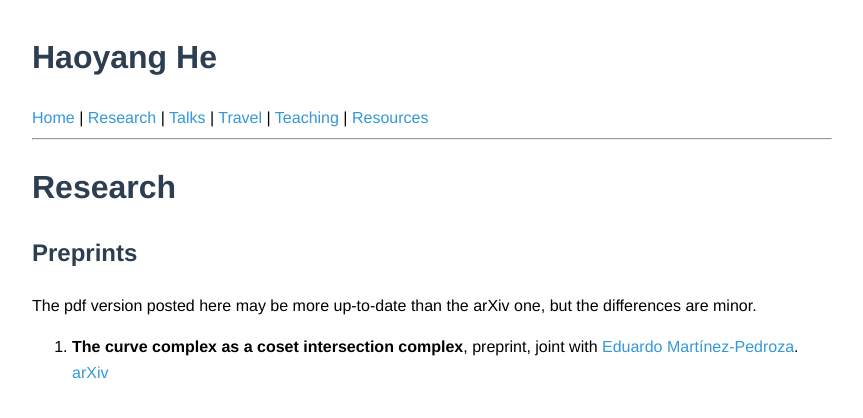
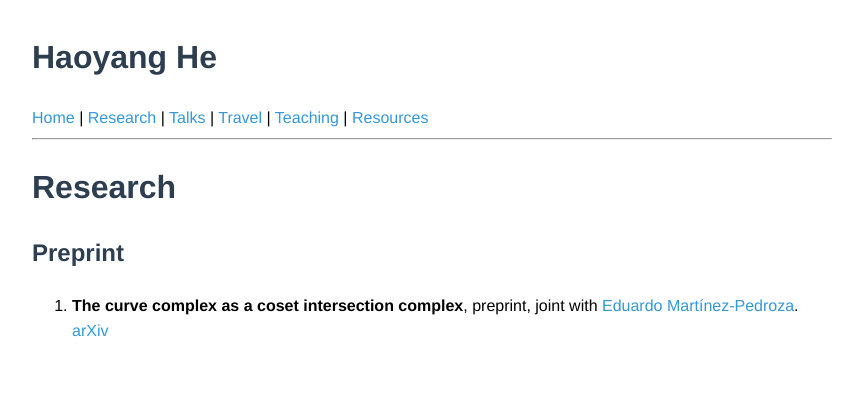
Before and after one commit to haoyang-he/haoyang-he.github.io, a Jekyll site: the page built from research.md, in a window 1280 px wide. Shown: the top 418 px of the page, without its empty margins (208-1071 px from the left). Built offline with Jekyll 4.4.1, drawn with Linux system fonts in a browser that asks for light colours.

Commit message:
Revise Preprints section header and content
Updated section header and removed outdated note about pdf version.

```diff
--- a/research.md
+++ b/research.md
@@ -5,8 +5,6 @@ title: Research
 
 # Research
 
-## Preprints
-
-The pdf version posted here may be more up-to-date than the arXiv one, but the differences are minor.
+## Preprint
 
 1. **The curve complex as a coset intersection complex**, preprint, joint with [Eduardo Martínez-Pedroza](https://www.math.mun.ca/~emartinezped/). <br> [arXiv](https://arxiv.org/abs/2510.23955)
```
